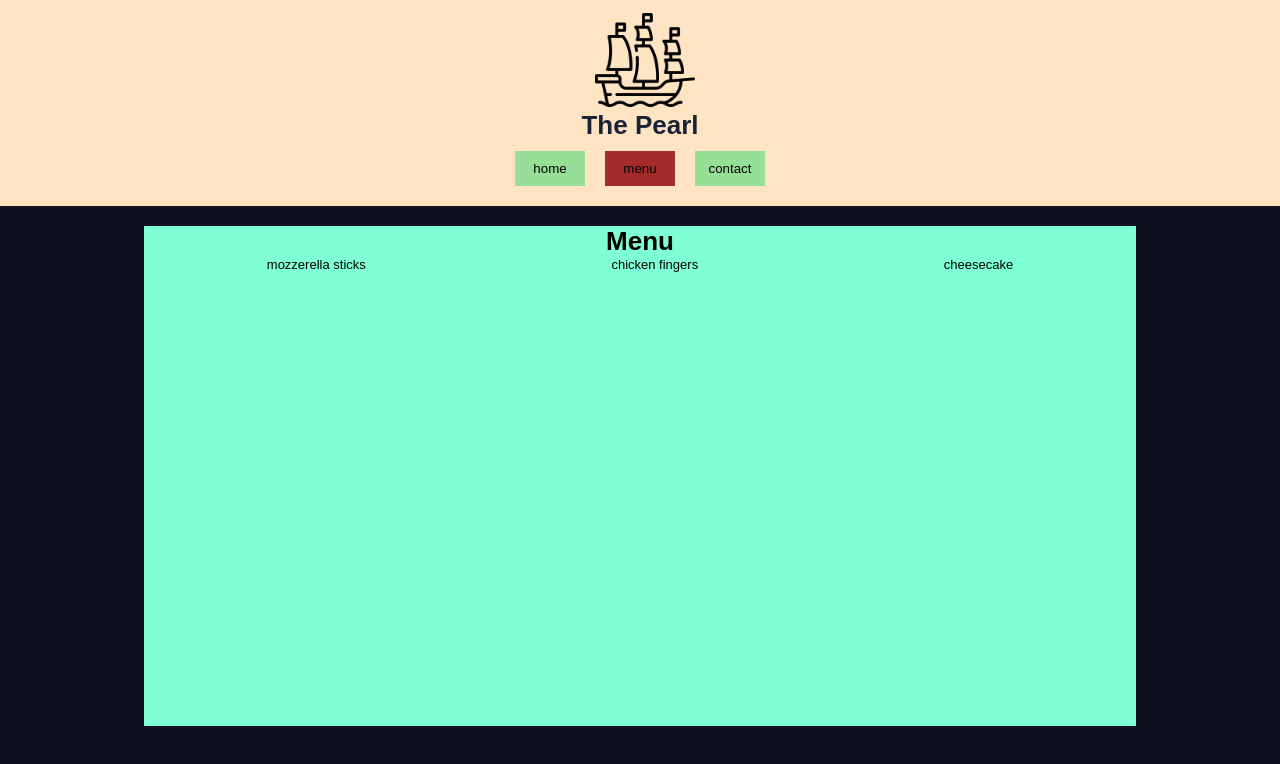
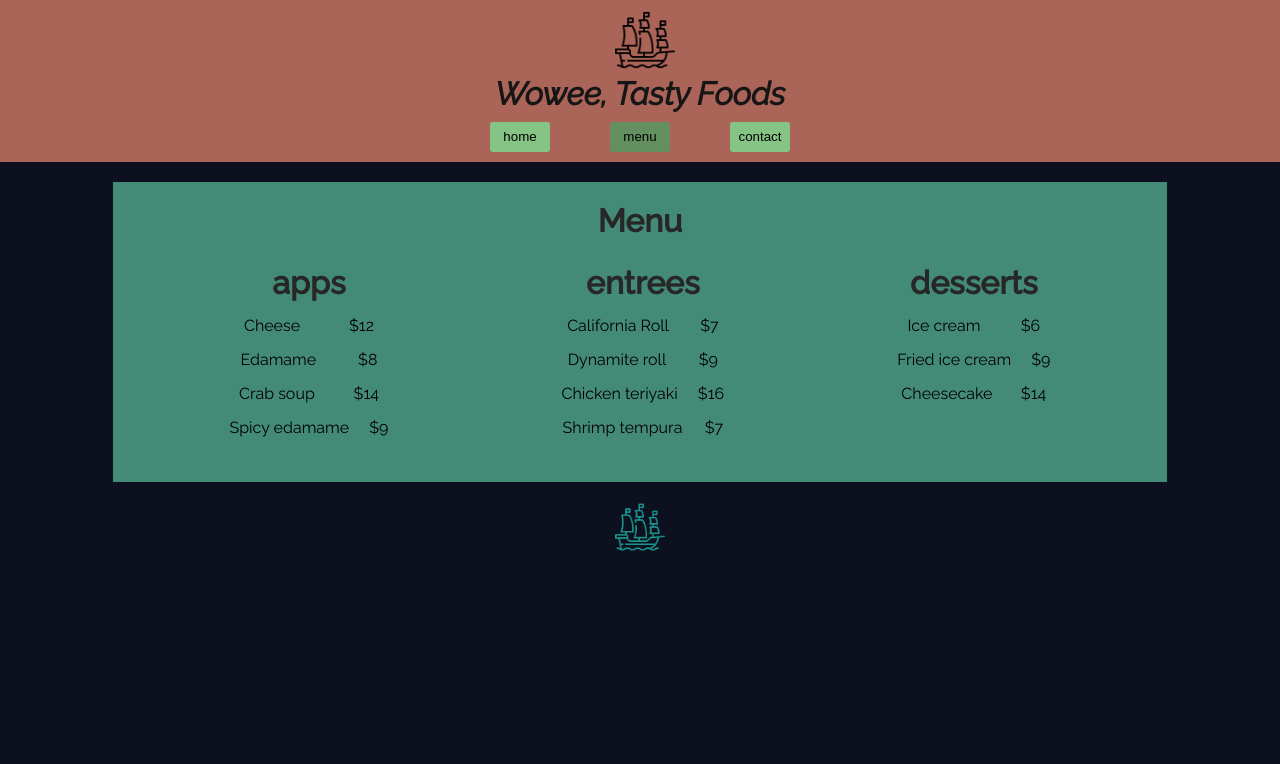
Before and after one commit to largecat/restaurantpage, a website built with webpack: page dist/index.html in a window 1280 px wide. Both pictures are taken after a click on the button "menu". Built offline with nearby package versions, Linux system fonts and the light colour scheme.

Commit message:
cleanup and favicon

```diff
--- a/src/index.js
+++ b/src/index.js
@@ -1,49 +1,15 @@
-import Logo from './images/ship.png';
 import { homePage } from './js/homePage';
-import { makeMenu } from './js/menu';
+import { Menu } from './js/menu';
 import { makeContacts } from './js/contact';
-
+import { header } from './js/header';
 import './style.css';
 
-console.log('hello, im console logging hooray');
 const content = document.querySelector('#content');
 
-function header() {
-	const header = document.createElement('header');
-
-	const logo = new Image();
-	logo.src = Logo;
-	logo.id = 'logo';
-	header.append(logo);
-
-	const title = document.createElement('h1');
-	title.textContent = 'The Pearl';
-	header.append(title);
-
-	const nav = document.createElement('nav');
-	header.append(nav);
-	const homeBtn = document.createElement('button');
-	const menuBtn = document.createElement('button');
-	const contactBtn = document.createElement('button');
-
-	homeBtn.classList.add('btn', 'homeBtn');
-	menuBtn.classList.add('btn', 'menuBtn');
-	contactBtn.classList.add('btn', 'contactBtn');
-
-	homeBtn.textContent = 'home';
-	menuBtn.textContent = 'menu';
-	contactBtn.textContent = 'contact';
-
-	nav.append(homeBtn);
-	nav.append(menuBtn);
-	nav.append(contactBtn);
-
-	content.append(header);
-}
 header();
 
 const main = document.createElement('main');
-content.append(main);
+content.appendChild(main);
 homePage();
 
 function clearMain() {
@@ -55,22 +21,16 @@ const menuBtn = document.querySelector('.menuBtn');
 const contactBtn = document.querySelector('.contactBtn');
 
 homeBtn.addEventListener('click', (e) => {
-	console.log('home button clicked');
-	// e.target.classList.add('selectedBtn');
 	clearMain();
 	homePage();
 });
 
 menuBtn.addEventListener('click', (e) => {
-	console.log('menu button clicked');
-	console.log(e.target);
-	// e.target.classList.add('selectedBtn');
 	clearMain();
-	makeMenu();
+	Menu();
 });
 
 contactBtn.addEventListener('click', () => {
-	console.log('contact button clicked');
 	clearMain();
 	makeContacts();
 });
--- a/src/js/contact.js
+++ b/src/js/contact.js
@@ -1,10 +1,21 @@
 function makeContacts() {
-	const content = document.querySelector('#content');
 	const main = document.querySelector('main');
 
 	const contacts = document.createElement('div');
 	contacts.classList.add('contacts');
 
-	main.append(contacts);
+	const contactBox = document.createElement('div');
+	contactBox.classList.add('contact-box');
+
+	const h1 = document.createElement('h1');
+	h1.textContent = 'Contacts';
+
+	const msg = document.createElement('div');
+	msg.textContent = "Please don't contact us. Just come over and eat our food. ";
+
+	contacts.appendChild(h1);
+	contacts.appendChild(contactBox);
+	contactBox.appendChild(msg);
+	main.appendChild(contacts);
 }
 export { makeContacts };
--- /dev/null
+++ b/src/js/header.js
@@ -0,0 +1,36 @@
+import Logo from '../images/ship.png';
+
+function header() {
+	const header = document.createElement('header');
+
+	const logo = new Image();
+	logo.src = Logo;
+	logo.id = 'logo';
+	header.appendChild(logo);
+
+	const title = document.createElement('h1');
+	title.textContent = 'Wowee, Tasty Foods';
+	header.appendChild(title);
+
+	const nav = document.createElement('nav');
+	header.appendChild(nav);
+	const homeBtn = document.createElement('button');
+	const menuBtn = document.createElement('button');
+	const contactBtn = document.createElement('button');
+
+	homeBtn.classList.add('btn', 'homeBtn');
+	menuBtn.classList.add('btn', 'menuBtn');
+	contactBtn.classList.add('btn', 'contactBtn');
+
+	homeBtn.textContent = 'home';
+	menuBtn.textContent = 'menu';
+	contactBtn.textContent = 'contact';
+
+	nav.appendChild(homeBtn);
+	nav.appendChild(menuBtn);
+	nav.appendChild(contactBtn);
+
+	content.appendChild(header);
+}
+
+export { header };
--- a/src/js/homepage.js
+++ b/src/js/homepage.js
@@ -1,33 +1,26 @@
 import Pic from '../images/thomas-marban-EHK-EH1SRzQ-unsplash.jpg';
 
 const homePage = function() {
-	const content = document.querySelector('#content');
 	const main = document.querySelector('main');
 
 	const img = new Image();
 	img.src = Pic;
-	main.append(img);
-
-	img.classList.add('mainImg');
+	img.classList.add('main-img');
+	main.appendChild(img);
 
 	const description = document.createElement('div');
 	description.classList.add('description');
-	main.append(description);
+
 	const blurb = document.createElement('p');
 	blurb.textContent =
-		'Pirate Jack Lingo opened The Pearl in 1993 as a secret club for pirates. Today they serve fresh sushi and japanese food for some reason. Lorem ipsum, dolor sit amet consectetur adipisicing elit. Minima suscipit non tempore, rerum cum labore accusamus ea excepturi dolore fugit rem? At saepe enim esse, iure vitae architecto explicabo eos.';
+		'Wowee Tasty Foods opened in 1993 as a secret club for pirates. Today we serve sushi and japanese food for some reason lol idk. Lorem ipsum, dolor sit amet consectetur adipisicing elit. Minima suscipit non tempore, rerum cum labore accusamus ea excepturi dolore fugit rem? At saepe enim esse, iure vitae architecto explicabo eos.';
 
-	description.append(blurb);
+	main.appendChild(description);
+	description.appendChild(blurb);
 	const quoter = document.createElement('span');
-	quoter.classList.add('writer');
+	quoter.classList.add('quoter');
 	quoter.textContent = '- Owner';
-	blurb.append(quoter);
-	// };
-	// main();
-
-	return {
-		main
-	};
+	blurb.appendChild(quoter);
 };
 
 export { homePage };
--- a/src/js/menu.js
+++ b/src/js/menu.js
@@ -1,35 +1,66 @@
-function makeMenu() {
-	// const content = document.querySelector('#content');
+import Logo from '../images/ship.png';
+
+function Menu() {
 	const main = document.querySelector('main');
-	const menuBtn = document.querySelector('.menuBtn');
-
 	const menu = document.createElement('div');
 	menu.classList.add('menu');
-	main.append(menu);
 
 	const title = document.createElement('h1');
 	title.textContent = 'Menu';
-	menu.append(title);
+	main.appendChild(menu);
+	menu.appendChild(title);
 
-	const menuContent = document.createElement('div');
-	menuContent.classList.add('menuContent');
-	menu.append(menuContent);
+	const menuBox = document.createElement('div');
+	menuBox.classList.add('menuBox');
 
-	const apps = document.createElement('div');
-	const entrees = document.createElement('div');
-	const desserts = document.createElement('div');
+	const menuHeaders = (name) => {
+		const menuCategory = document.createElement('div');
+		menuCategory.classList.add('menuCategory');
+		menuBox.appendChild(menuCategory);
 
-	apps.classList.add('apps');
-	entrees.classList.add('entrees');
-	desserts.classList.add('desserts');
+		const h1 = document.createElement('h1');
+		h1.textContent = name;
+		menuCategory.appendChild(h1);
 
-	apps.textContent = 'mozzerella sticks';
-	entrees.textContent = 'chicken fingers';
-	desserts.textContent = 'cheesecake';
+		return menuCategory;
+	};
 
-	menuContent.append(apps);
-	menuContent.append(entrees);
-	menuContent.append(desserts);
+	const apps = menuHeaders('apps');
+	const entrees = menuHeaders('entrees');
+	const desserts = menuHeaders('desserts');
+
+	const menuItem = (item, price, menuCategory) => {
+		const foodItem = document.createElement('div');
+		foodItem.classList.add('menu-item');
+
+		const foodName = document.createElement('div');
+		foodName.textContent = item;
+		foodItem.appendChild(foodName);
+
+		const itemPrice = document.createElement('div');
+		itemPrice.textContent = price;
+		foodItem.appendChild(itemPrice);
+		menuCategory.appendChild(foodItem);
+	};
+
+	menuItem('Cheese', '$12', apps);
+	menuItem('Edamame', '$8', apps);
+	menuItem('Crab soup', '$14', apps);
+	menuItem('California Roll', '$7', entrees);
+	menuItem('Dynamite roll', '$9', entrees);
+	menuItem('Chicken teriyaki', '$16', entrees);
+	menuItem('Shrimp tempura', '$7', entrees);
+	menuItem('Ice cream', '$6', desserts);
+	menuItem('Fried ice cream', '$9', desserts);
+	menuItem('Cheesecake', '$14', desserts);
+	menuItem('Spicy edamame', '$9', apps);
+
+	menu.append(menuBox);
+
+	const logo = new Image();
+	logo.src = Logo;
+	logo.id = 'menu-logo';
+	main.appendChild(logo);
 }
 
-export { makeMenu };
+export { Menu };
--- a/src/style.css
+++ b/src/style.css
@@ -1,3 +1,5 @@
+@import url('https://fonts.googleapis.com/css2?family=Raleway:ital,wght@0,200;0,300;0,400;0,500;1,400&display=swap');
+
 * {
 	margin: 0;
 	padding: 0;
@@ -8,9 +10,7 @@ html,
 body {
 	height: 100vh;
 	background-color: rgb(13, 16, 31);
-	font-family: Arial, Helvetica, sans-serif;
-	font-weight: lighter;
-	font-size: small;
+	font-family: 'Raleway';
 }
 
 body {
@@ -19,30 +19,42 @@ body {
 }
 
 header {
-	color: rgb(25, 35, 54);
+	background-color: rgb(170, 100, 88);
+	color: rgb(22, 22, 22);
+	font-style: italic;
 	flex: none;
 	height: auto;
-	padding: 10px;
-	background-color: bisque;
 	display: grid;
 	justify-items: center;
 	grid-template-rows: auto auto;
 }
 
-#logo {
-	height: 100px;
-	margin-left: 10px;
+nav {
+	display: grid;
+	grid-template-columns: auto auto auto;
 }
 
-.description {
-	background-color: antiquewhite;
-	width: 80%;
-	font-size: 1.5rem;
-	flex: 1 1 auto;
-	padding: 20px;
-	border: 1px solid grey;
-	justify-content: center;
+main {
+	height: 100%;
+	display: flex;
+	flex-direction: column;
+	align-items: center;
 	margin: 20px;
+}
+
+.btn {
+	background-color: rgb(133, 196, 133);
+	border-style: none;
+	border-radius: 3px;
+	height: 30px;
+	line-height: 30px;
+	vertical-align: middle;
+	width: 60px;
+	margin: 10px 30px;
+}
+
+.btn:focus {
+	background-color: rgb(99, 143, 97);
 }
 
 #content {
@@ -51,64 +63,99 @@ header {
 	flex-direction: column;
 }
 
-.writer {
+#logo {
+	height: 60px;
+	margin: 10px 0 5px;
+	margin-left: 10px;
+}
+
+#menu-logo {
+	height: 50px;
+	margin: 20px auto;
+	filter: invert(48%) sepia(13%) saturate(3207%) hue-rotate(130deg) brightness(95%) contrast(80%);
+}
+
+.description {
+	background-color: antiquewhite;
+	width: 80%;
+	font-size: 1.2rem;
+	flex: 1 1 auto;
+	padding: 15px;
+	border: 1px solid grey;
+	border-radius: 5px;
+	justify-content: center;
+	margin: 10px;
+}
+
+.quoter {
 	font-weight: bold;
 	display: block;
 	text-align: right;
 }
 
-main {
-	height: auto;
-	display: flex;
-	flex-direction: column;
-	align-items: center;
-	margin: 20px;
-}
-
-.mainImg {
+.main-img {
 	object-fit: cover;
-	max-height: 400px;
+	max-height: 350px;
 	width: 80%;
 	display: flex;
 	flex: 1 1 auto;
 }
 
-.btn {
-	background-color: rgb(151, 223, 151);
-	border-style: none;
+.menu {
+	text-align: center;
+	background-color: rgba(89, 187, 154, 0.726);
 	height: auto;
-	width: 70px;
-	margin: 10px;
-	padding: 10px;
+	width: 85%;
+	padding: 20px;
 }
 
-.btn:focus {
-	background-color: brown;
+.menu h1 {
+	color: rgb(39, 39, 39);
+	margin-bottom: 15px;
 }
 
-nav {
-	display: grid;
-	grid-template-columns: auto auto auto;
+.menuBox {
+	padding: 10px;
+	display: flex;
+	flex-wrap: wrap;
+	justify-content: space-around;
 }
 
-.menu {
-	text-align: center;
-	background-color: aquamarine;
-	height: 500px;
-	width: 80%;
+.menu-category {
+	flex: 33%;
 }
 
-.menuContent {
-	display: grid;
-	grid-template-columns: auto auto auto;
+.menu-item {
+	display: flex;
+	justify-content: space-around;
+	margin: 15px 0;
+}
+
+.menu-item :nth-child(2) {
+	margin-left: 20px;
+}
+
+@media screen and (max-width: 685px) {
+	.menuBox {
+		flex-direction: column;
+	}
+	.menu-category {
+		flex: 100%;
+	}
 }
 
 .contacts {
-	background-color: blueviolet;
-	height: 500px;
+	text-align: center;
+	color: rgb(39, 39, 39);
+	background-color: rgb(108, 94, 121);
+	height: 100%;
 	width: 80%;
+	padding: 20px;
 }
-/*
-.selectedBtn {
-	background-color: brown;
-} */
+
+.contact-box {
+	height: 100%;
+	display: flex;
+	justify-content: center;
+	align-items: center;
+}
```
Also changed, not shown: dist/index.html, dist/main.js, src/images/favicon(1).ico (added).
